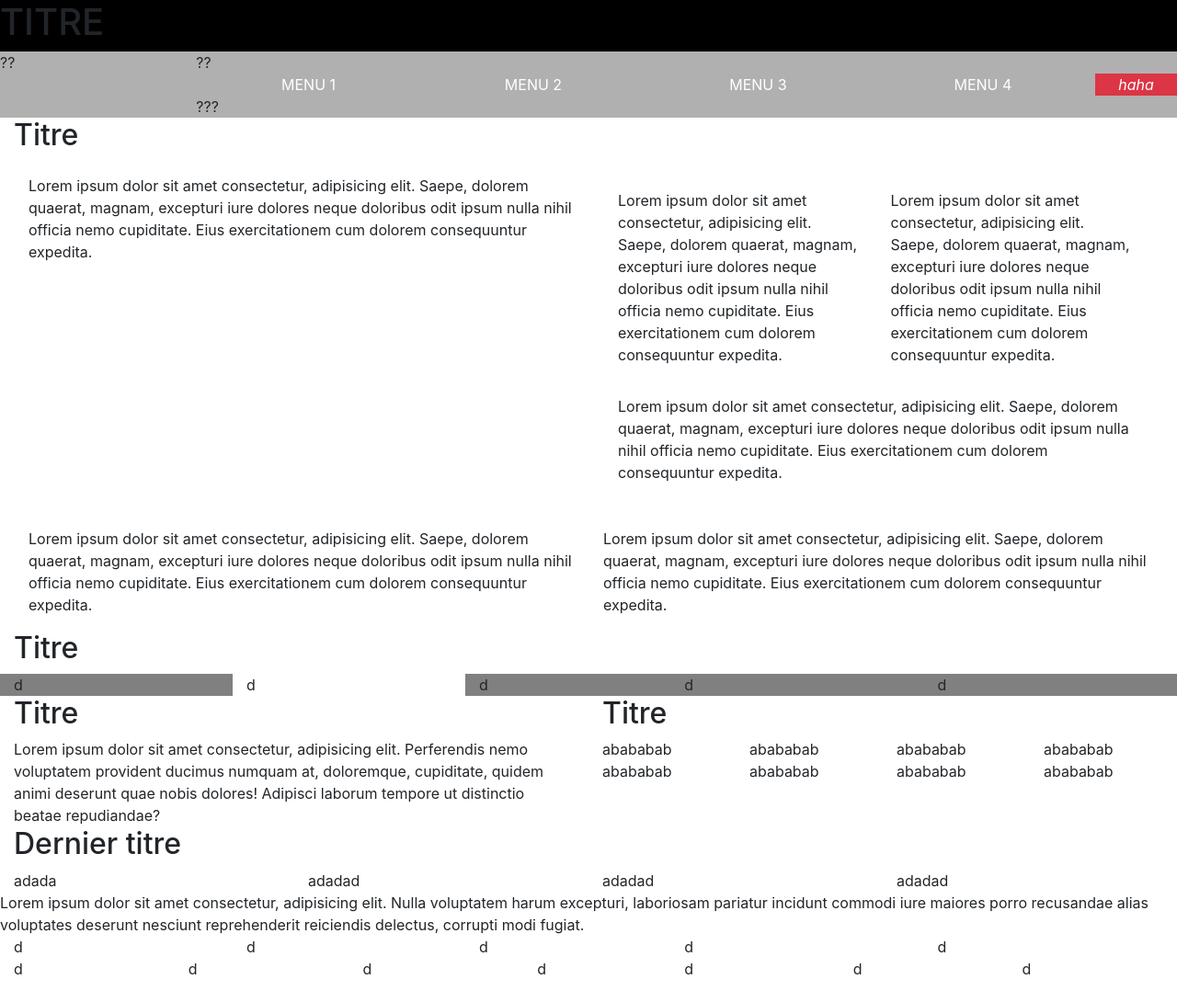
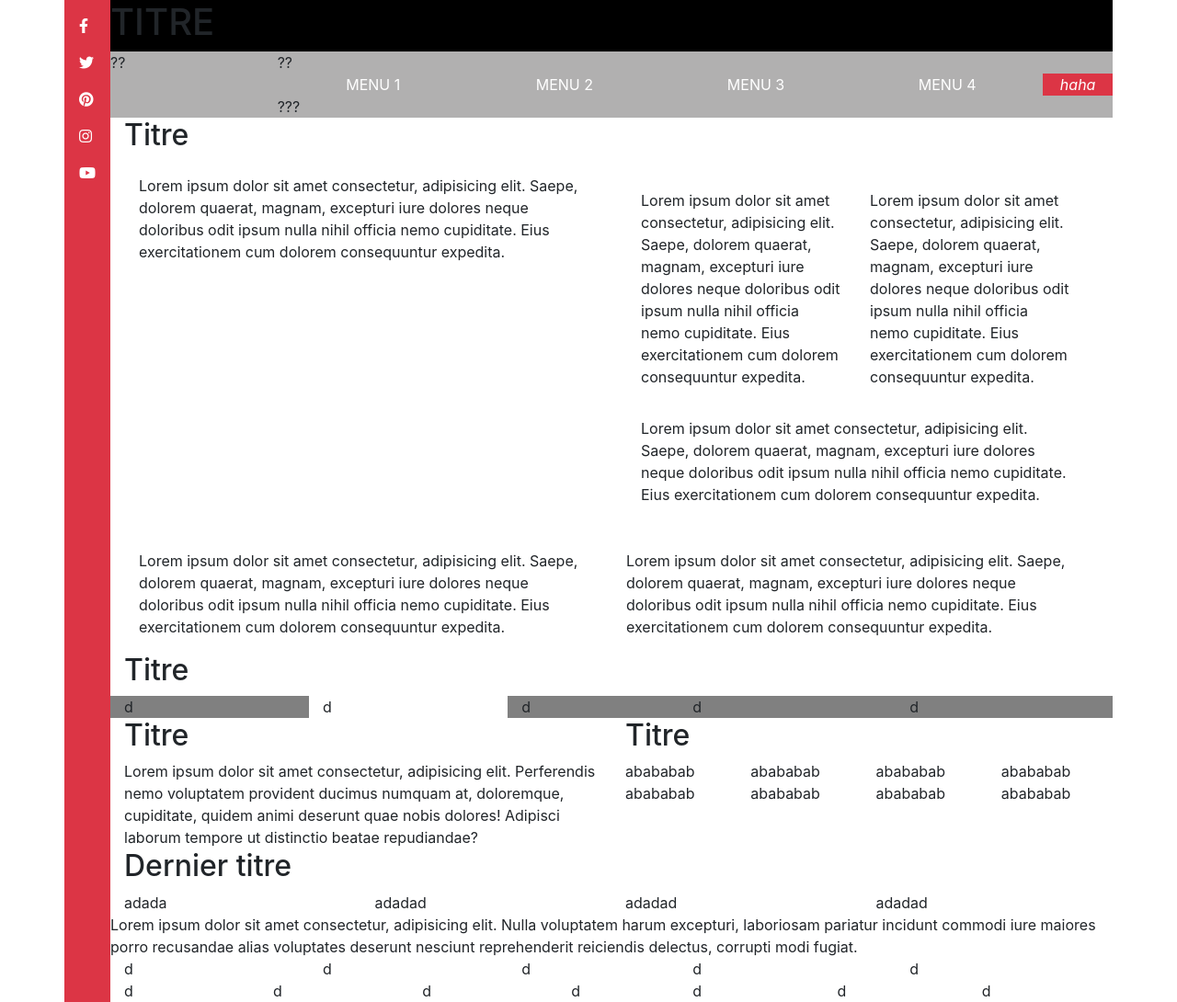
Before and after one commit to da-durand/integration_layout, a website: page index.html in a window 1280 px wide. Shown: the whole page at 92% size. Before the commit the page ends 1066 px from the top, so only its background shows below. Drawn offline with nearby package versions, Linux system fonts and the light colour scheme.

Commit message:
social bar

```diff
--- a/index.html
+++ b/index.html
@@ -5,13 +5,24 @@
     <meta charset="UTF-8">
     <meta name="viewport" content="width=device-width, initial-scale=1.0">
     <meta http-equiv="X-UA-Compatible" content="ie=edge">
-    <link rel="stylesheet" href="./static/style.css">
+    <link rel="stylesheet" href="./static/sass/style.css">
     <link rel="stylesheet" href="./node_modules/bootstrap/dist/css/bootstrap.css">
+    <link rel="stylesheet" href="https://cdnjs.cloudflare.com/ajax/libs/font-awesome/5.11.2/css/all.css">
     <title>Document</title>
 </head>
 
 <body>
-    <div class="containe p-0">
+    <div class="container p-0 d-flex">
+    <div class="socia-bar p-3 bg-danger">
+        <ul>
+            <li><a href="#"><i class="fab fa-facebook-f"></i></a></li>
+            <li><a href="#"><i class="fab fa-twitter"></i></a></li>
+            <li><a href="#"><i class="fab fa-pinterest"></i></a></li>
+            <li><a href="#"><i class="fab fa-instagram"></i></a></i></li>
+            <li><a href="#"><i class="fab fa-youtube"></i></a></li>
+        </ul>
+    </div>
+    <div class="page p-0">
         <header>
             <h1 class="title">
                 TITRE
--- a/static/sass/style.scss
+++ b/static/sass/style.scss
@@ -1,3 +1,17 @@
+
+ul{
+    list-style: none;
+    padding: 0;
+
+    li{
+        padding-bottom: 1em;
+        a{
+            color: white;
+        }
+    }
+
+}
+
 header{
     background: black;
 
```
Also changed, not shown: static/sass/style.css.
